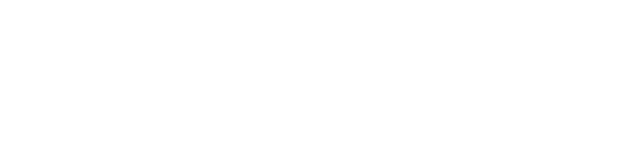
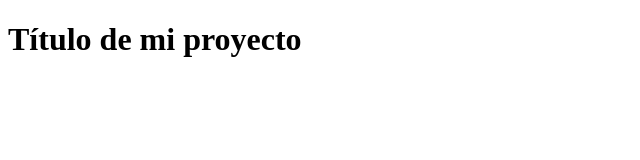
Before and after one commit to martileos/pw12132233, a plain HTML site: page index.html in a window 1280 px wide. Shown: the whole page, without its empty margins (0-640 px from the left). Drawn offline with Linux system fonts and the light colour scheme.

Commit message:
Titulo y encabezado

```diff
--- a/index.html
+++ b/index.html
@@ -4,9 +4,11 @@
     <meta charset="UTF-8">
     <meta http-equiv="X-UA-Compatible" content="IE=edge">
     <meta name="viewport" content="width=device-width, initial-scale=1.0">
-    <title>Document</title>
+    <title>Página HTML del curso</title>
 </head>
 <body>
-
+    <header>
+        <h1>Título de mi proyecto</h1>
+    </header>
 </body>
 </html>
```
